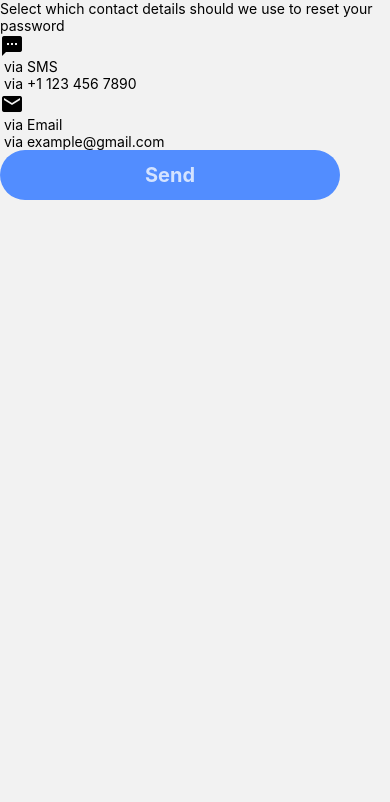
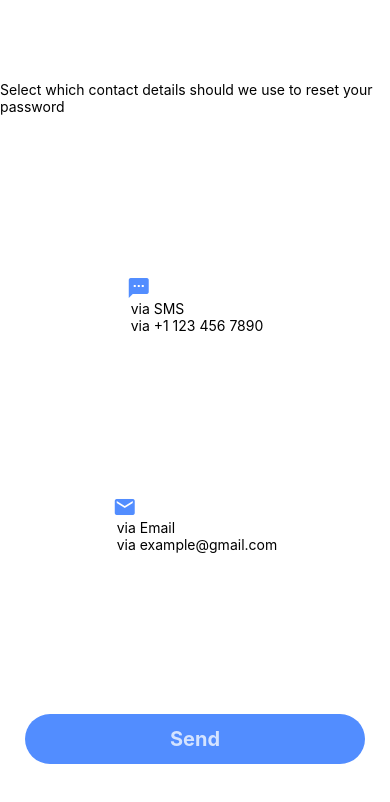
Before and after one commit to No-Country/app-real-state-c8-46-ft-pern, a React Native app in the folder client/: screen /Forgot in a window 390 px wide. Shown: the top 802 px of the page. Built offline with nearby package versions, Linux system fonts and the light colour scheme.

Commit message:
adding styles and icons

```diff
--- a/client/components/Login/ContactButton.jsx
+++ b/client/components/Login/ContactButton.jsx
@@ -6,9 +6,9 @@
     return (
         <TouchableOpacity>
             {title === 'SMS' ? (
-                <MaterialIcons name={'sms'} size={24} color={'black'}/>
+                <MaterialIcons name={'sms'} size={24} color={'#528DFF'}/>
             ) : (
-                <MaterialIcons name={'email'} size={24} color={'black'}/>
+                <MaterialIcons name={'email'} size={24} color={'#528DFF'}/>
             )}
             <View>
                 <Text> via {title}</Text>
--- a/client/screens/ForgotPassword.jsx
+++ b/client/screens/ForgotPassword.jsx
@@ -1,4 +1,4 @@
-import {Text, View} from "react-native";
+import {Text, View, StyleSheet} from "react-native";
 import {useNavigation} from "@react-navigation/native";
 import {ContactButton} from "../components/Login/ContactButton";
 import {SubmitButton} from "../components/Login/SubmitButton";
@@ -11,7 +11,7 @@
     const email = 'example@gmail.com';
 
     return (
-        <View>
+        <View style={styles.container}>
             <Text>Select which contact details should we use to reset your password</Text>
             <ContactButton title="SMS" option={phoneNumber}/>
             <ContactButton title="Email" option={email}/>
@@ -19,3 +19,12 @@
         </View>
     )
 }
+
+const styles = StyleSheet.create({
+    container: {
+        flex: 1,
+        backgroundColor: '#fff',
+        alignItems: 'center',
+        justifyContent: 'space-around',
+    },
+})
```
